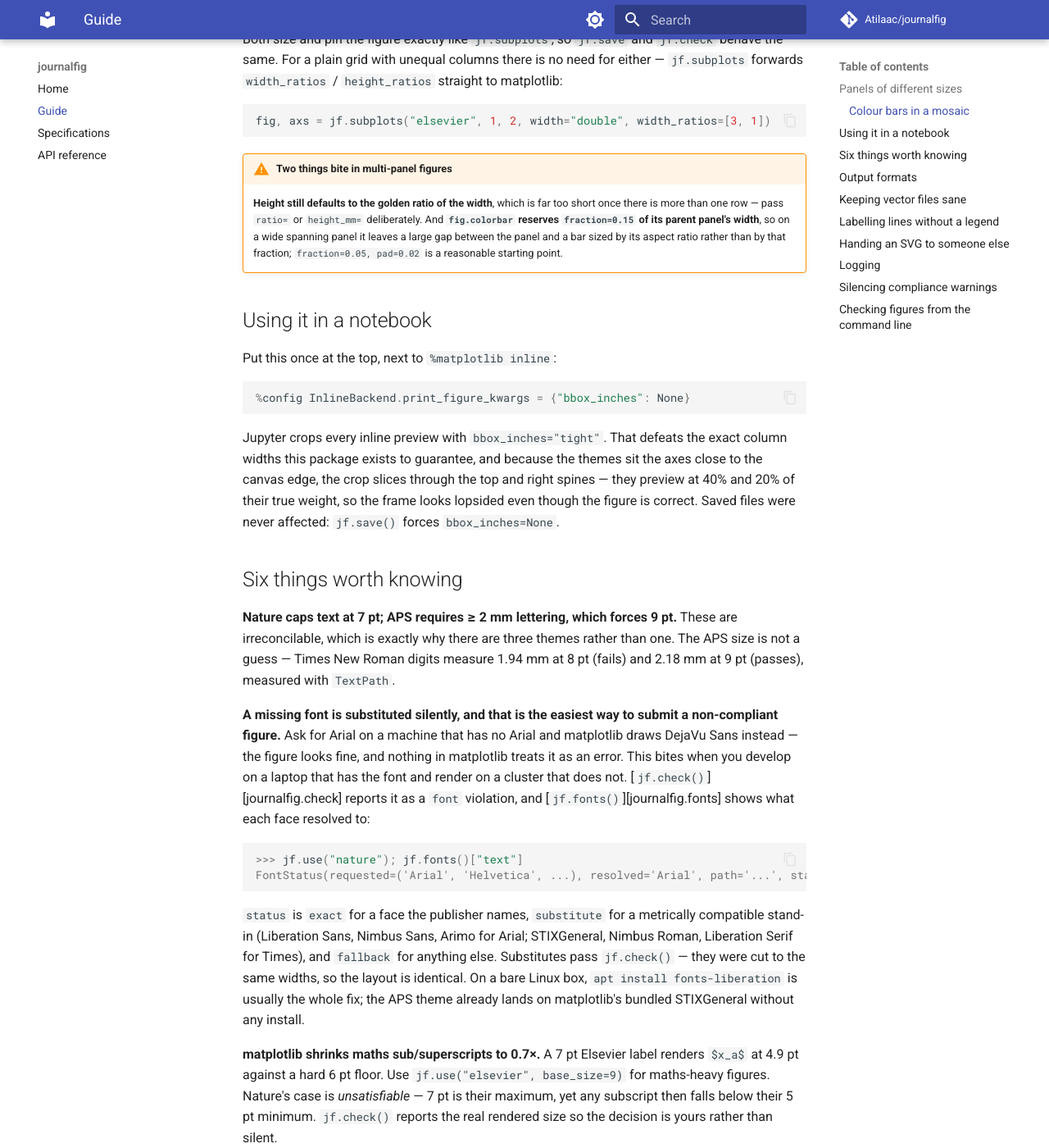
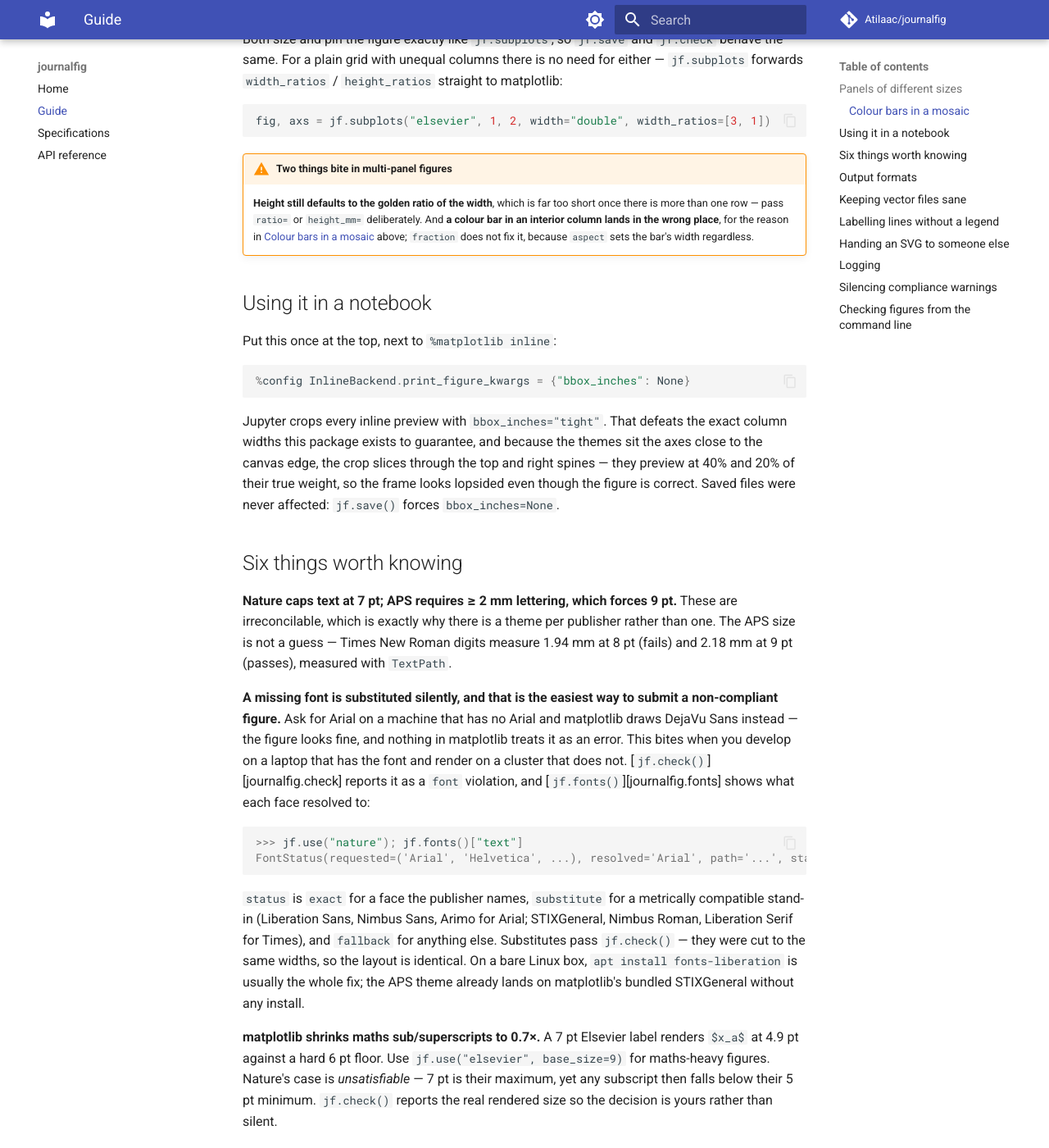
Before and after one commit to Atilaac/journalfig, an MkDocs documentation site: the page built from docs/guide.md, in a window 1280 px wide and 1400 px high, scrolled down 1373 px. Shown: the whole window at 82% size. Built offline with MkDocs 1.6.1 and Material for MkDocs 9.7.7, drawn with Linux system fonts in a browser that asks for light colours; comment, search, counter and statistics services are not loaded.

```diff
--- a/docs/guide.md
+++ b/docs/guide.md
@@ -68,10 +68,9 @@ fig, axs = jf.subplots("elsevier", 1, 2, width="double", width_ratios=[3, 1])
 
 !!! warning "Two things bite in multi-panel figures"
     **Height still defaults to the golden ratio of the width**, which is far too short once there is more
-    than one row — pass `ratio=` or `height_mm=` deliberately. And **`fig.colorbar` reserves
-    `fraction=0.15` of its parent panel's width**, so on a wide spanning panel it leaves a large gap
-    between the panel and a bar sized by its aspect ratio rather than by that fraction;
-    `fraction=0.05, pad=0.02` is a reasonable starting point.
+    than one row — pass `ratio=` or `height_mm=` deliberately. And **a colour bar in an interior column
+    lands in the wrong place**, for the reason in [Colour bars in a mosaic](#colour-bars-in-a-mosaic)
+    above; `fraction` does not fix it, because `aspect` sets the bar's width regardless.
 
 ## Using it in a notebook
 
@@ -90,7 +89,7 @@ lopsided even though the figure is correct. Saved files were never affected: `jf
 ## Six things worth knowing
 
 **Nature caps text at 7 pt; APS requires ≥ 2 mm lettering, which forces 9 pt.** These are irreconcilable,
-which is exactly why there are three themes rather than one. The APS size is not a guess — Times New Roman
+which is exactly why there is a theme per publisher rather than one. The APS size is not a guess — Times New Roman
 digits measure 1.94 mm at 8 pt (fails) and 2.18 mm at 9 pt (passes), measured with `TextPath`.
 
 **A missing font is substituted silently, and that is the easiest way to submit a non-compliant figure.**
--- a/mkdocs.yml
+++ b/mkdocs.yml
@@ -1,5 +1,5 @@
 site_name: journalfig
-site_description: Publication-ready matplotlib themes for Nature, APS, and Elsevier journals
+site_description: Publication-ready matplotlib themes for twelve scientific publishers
 site_url: https://Atilaac.github.io/journalfig/
 repo_url: https://github.com/Atilaac/journalfig
 repo_name: Atilaac/journalfig
--- a/pyproject.toml
+++ b/pyproject.toml
@@ -5,7 +5,7 @@ build-backend = "hatchling.build"
 [project]
 name = "journalfig"
 dynamic = ["version"]
-description = "Publication-ready matplotlib themes for Nature, APS, and Elsevier journals"
+description = "Publication-ready matplotlib themes for twelve scientific publishers"
 readme = "README.md"
 requires-python = ">=3.12"
 license = "MIT"
@@ -44,7 +44,7 @@ journalfig = "journalfig._cli:main"
 Homepage = "https://github.com/Atilaac/journalfig"
 Repository = "https://github.com/Atilaac/journalfig"
 Issues = "https://github.com/Atilaac/journalfig/issues"
-Changelog = "https://github.com/Atilaac/journalfig/blob/main/CHANGELOG.md"
+Changelog = "https://github.com/Atilaac/journalfig/releases"
 
 [project.optional-dependencies]
 # pillow arrives with matplotlib, but the TIFF-compression test imports it directly, so it is declared.
@@ -73,7 +73,7 @@ packages = ["src/journalfig"]
 [tool.hatch.build.targets.sdist]
 # The gallery and the executed notebook are ~4.7 MB of binaries; they belong in the repository, not in
 # every download of the package.
-include = ["src", "tests", "conftest.py", "README.md", "CHANGELOG.md", "LICENSE", "CITATION.cff"]
+include = ["src", "tests", "conftest.py", "README.md", "LICENSE", "CITATION.cff"]
 
 [tool.ruff]
 line-length = 120
--- a/src/journalfig/__init__.py
+++ b/src/journalfig/__init__.py
@@ -1,4 +1,4 @@
-"""Publication-ready matplotlib themes for Nature, APS, and Elsevier journals.
+"""Publication-ready matplotlib themes for twelve scientific publishers.
 
 Each theme encodes the figure requirements the publisher actually documents -- column widths, font
 sizes, panel label conventions, minimum line weights, and accepted file formats -- so a figure can be
```
Also changed, not shown: CONTRIBUTING.md (+92 -12 lines), README.md (+3 -3 lines), docs/index.md (+1 -1 lines), .github/release-notes-v0.1.0.md, 4 other files.
